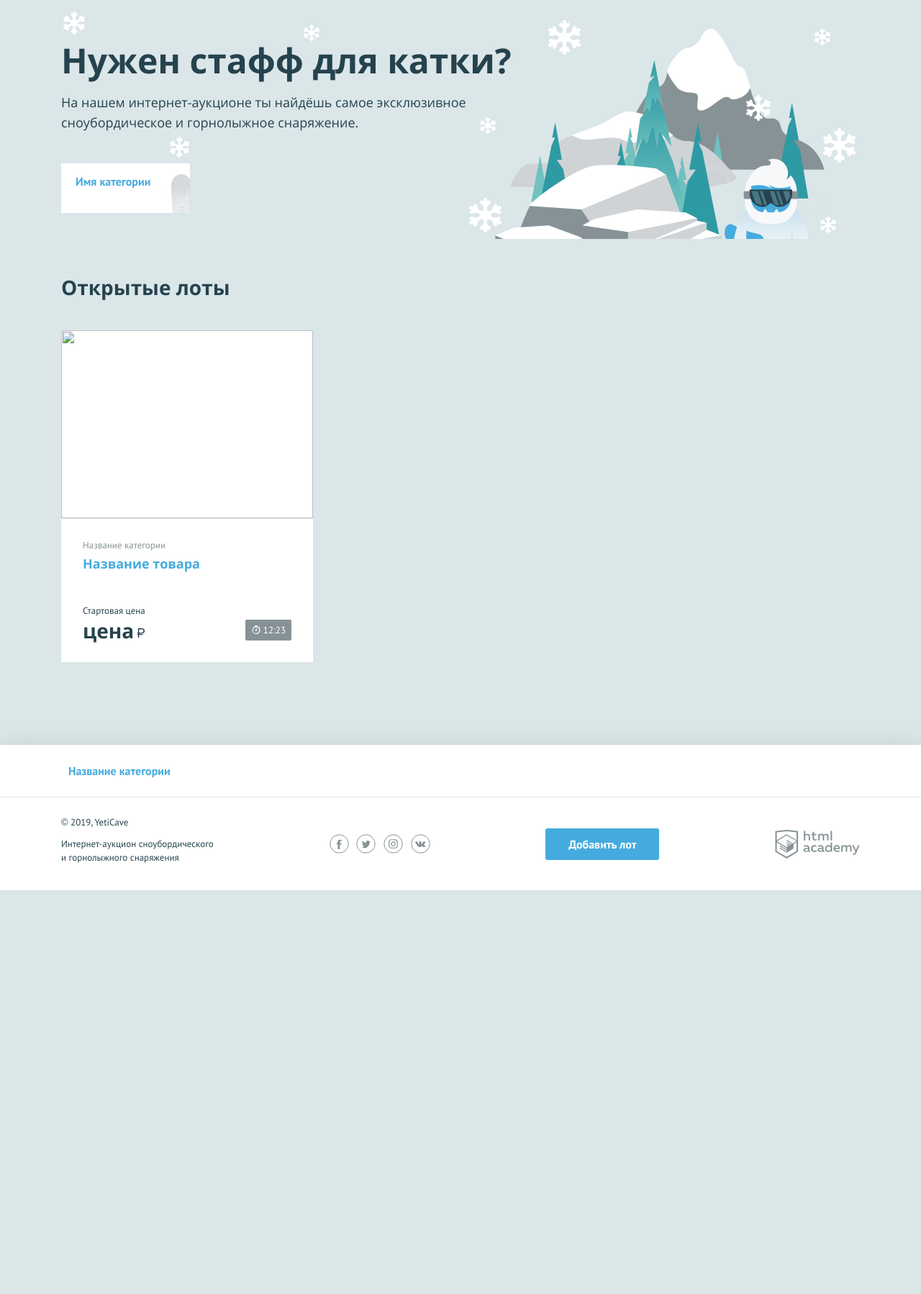
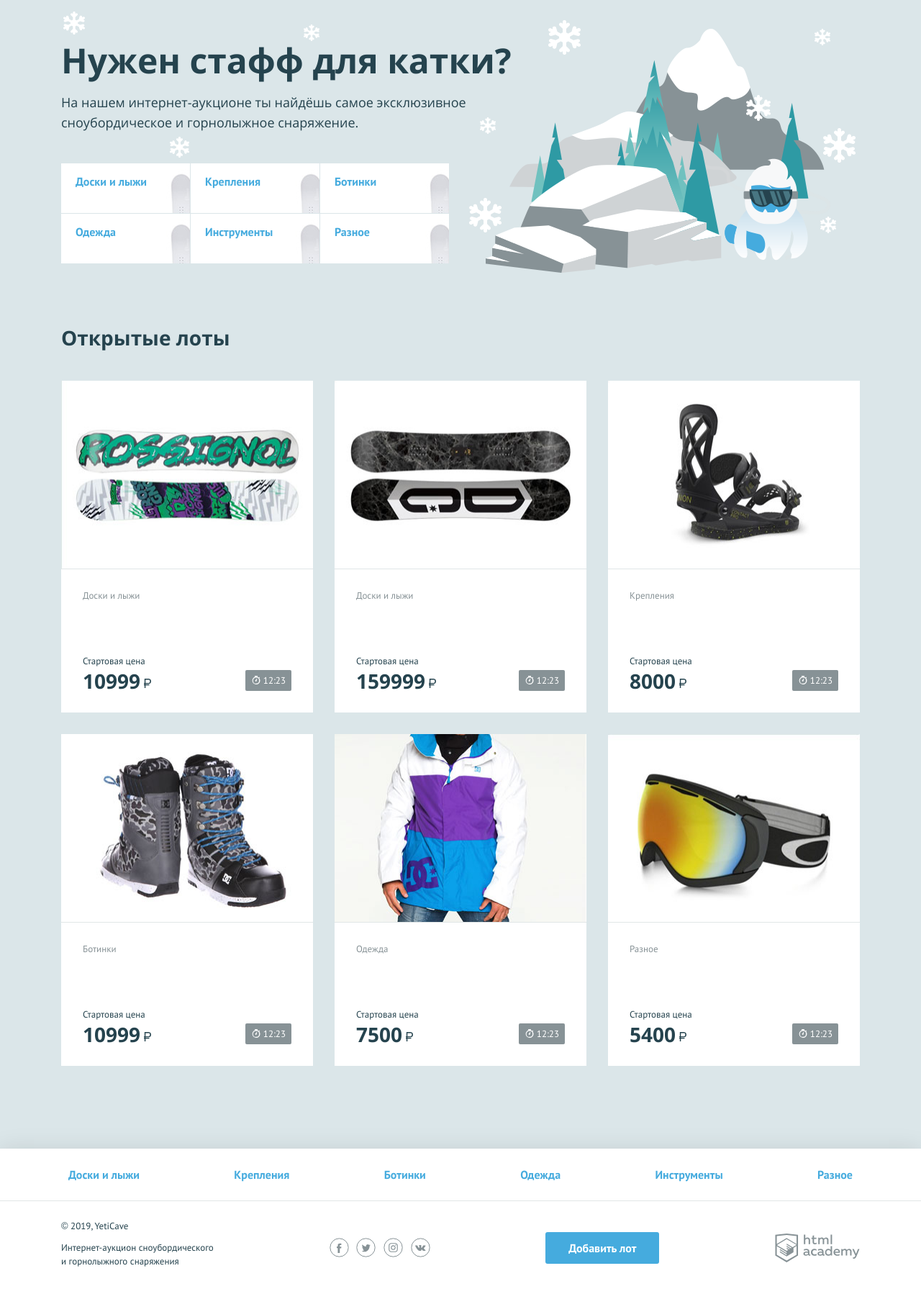
Before and after one commit to YamiProject/Kostin_Yeticave, a PHP site: page / in a window 1280 px wide. Shown: the part 108-1906 px from the top of the page at 72% size. Before the commit the page ends 1345 px from the top, so only its background shows below. Run offline with PHP 8.4, Linux system fonts and the light colour scheme.

Commit message:
second_task

```diff
--- a/index.php
+++ b/index.php
@@ -2,6 +2,18 @@
 $is_auth = rand(0, 1);
 
 $user_name = 'Vladislav'; // укажите здесь ваше имя
+
+$categori_mass = array("Доски и лыжи", "Крепления", "Ботинки", "Одежда",
+"Инструменты", "Разное");
+
+$item_massive = array(
+    "2014 Rossignol District Snowboard" => array("Доски и лыжи", 10999, "img/lot-1.jpg"),
+    "DC Ply Mens 2016/2017 Snowboard" => array("Доски и лыжи", 159999, "img/lot-2.jpg"),
+    "Крепления Union Contact Pro 2015 года размер L/XL" => array("Крепления", 8000, "img/lot-3.jpg"),
+    "Ботинки для сноуборда DC Mutiny Charocal" => array("Ботинки", 10999, "img/lot-4.jpg"),
+    "Куртка для сноуборда DC Mutiny Charocal" => array( "Одежда",7500,"img/lot-5.jpg"),
+    "Маска Oakley Canopy" => array("Разное", 5400, "img/lot-6.jpg")
+);
 ?>
 
 <!DOCTYPE html>
@@ -68,9 +80,16 @@ $user_name = 'Vladislav'; // укажите здесь ваше имя
         <p class="promo__text">На нашем интернет-аукционе ты найдёшь самое эксклюзивное сноубордическое и горнолыжное снаряжение.</p>
         <ul class="promo__list">
             <!--заполните этот список из массива категорий-->
+            <?php
+            foreach($categori_mass as $cathegori)
+            {
+            ?>
             <li class="promo__item promo__item--boards">
-                <a class="promo__link" href="pages/all-lots.html">Имя категории</a>
+                <a a class="promo__link" href="pages/all-lots.html"><?php echo "$cathegori"?></a>
             </li>
+            <?php
+            }
+            ?>
         </ul>
     </section>
     <section class="lots">
@@ -79,17 +98,21 @@ $user_name = 'Vladislav'; // укажите здесь ваше имя
         </div>
         <ul class="lots__list">
             <!--заполните этот список из массива с товарами-->
+            <?php
+            foreach($item_massive as $name => $information)
+            {
+            ?>
             <li class="lots__item lot">
                 <div class="lot__image">
-                    <img src="" width="350" height="260" alt="">
+                    <img src="<?php echo "$information[2]" ?>" width="350" height="260" alt="">
                 </div>
                 <div class="lot__info">
-                    <span class="lot__category">Название категории</span>
-                    <h3 class="lot__title"><a class="text-link" href="pages/lot.html">Название товара</a></h3>
+                    <span class="lot__category"><?php echo "$information[0]" ?></span>
+                    <h3 class="lot__title"><a class="text-link" href="pages/lot.html"><?php $name?></a></h3>
                     <div class="lot__state">
                         <div class="lot__rate">
                             <span class="lot__amount">Стартовая цена</span>
-                            <span class="lot__cost">цена<b class="rub">р</b></span>
+                            <span class="lot__cost"><?php echo "$information[1]" ?><b class="rub">р</b></span>
                         </div>
                         <div class="lot__timer timer">
                             12:23
@@ -97,6 +120,9 @@ $user_name = 'Vladislav'; // укажите здесь ваше имя
                     </div>
                 </div>
             </li>
+            <?php
+            }
+            ?>
         </ul>
     </section>
 </main>
@@ -106,9 +132,16 @@ $user_name = 'Vladislav'; // укажите здесь ваше имя
     <nav class="nav">
         <ul class="nav__list container">
             <!--заполните этот список из массива категорий-->
+            <?php
+            foreach($categori_mass as $cathegori)
+            {
+            ?>
             <li class="nav__item">
-                <a href="pages/all-lots.html">Название категории</a>
+                <a href="pages/all-lots.html"><?php echo "$cathegori"?></a>
             </li>
+            <?php
+            }
+            ?>
         </ul>
     </nav>
     <div class="main-footer__bottom container">
```
